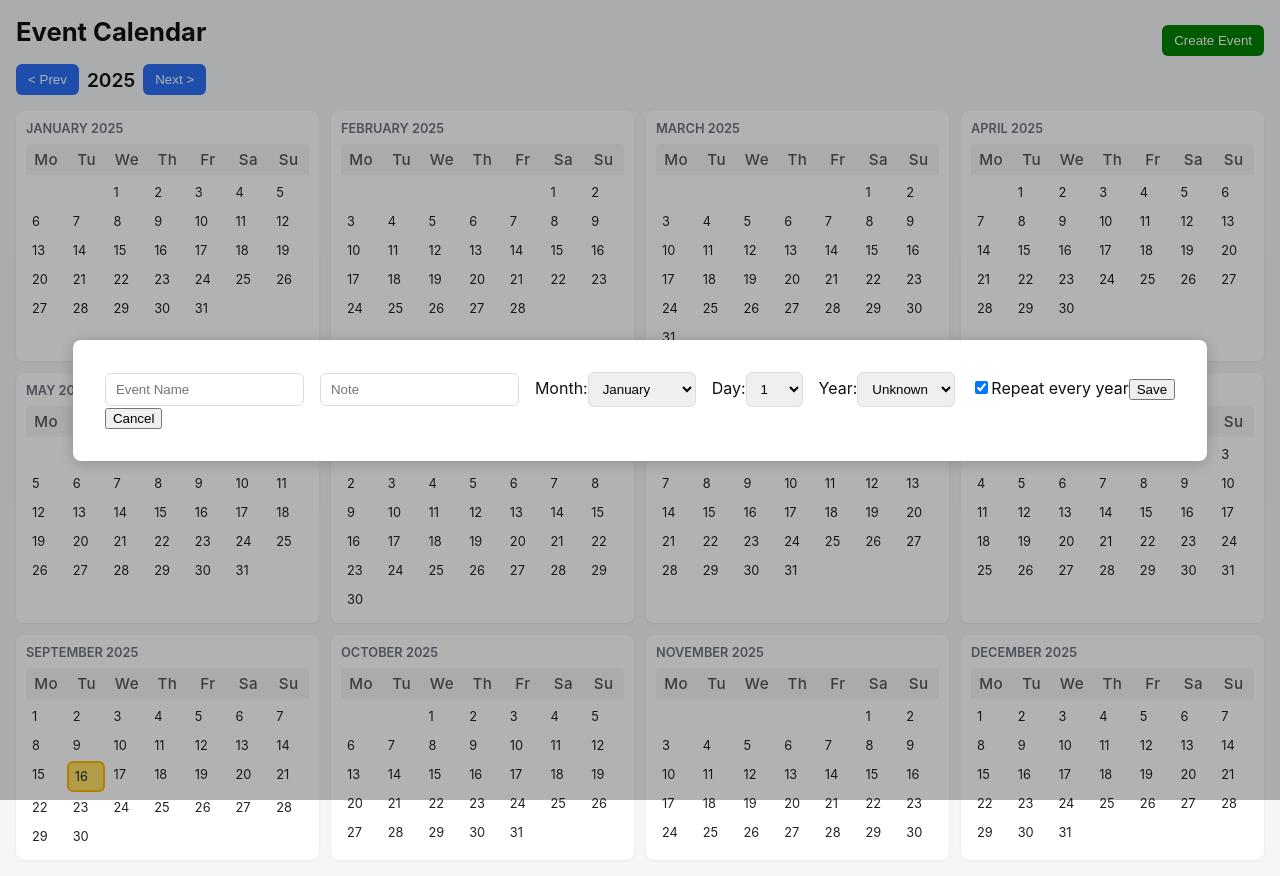
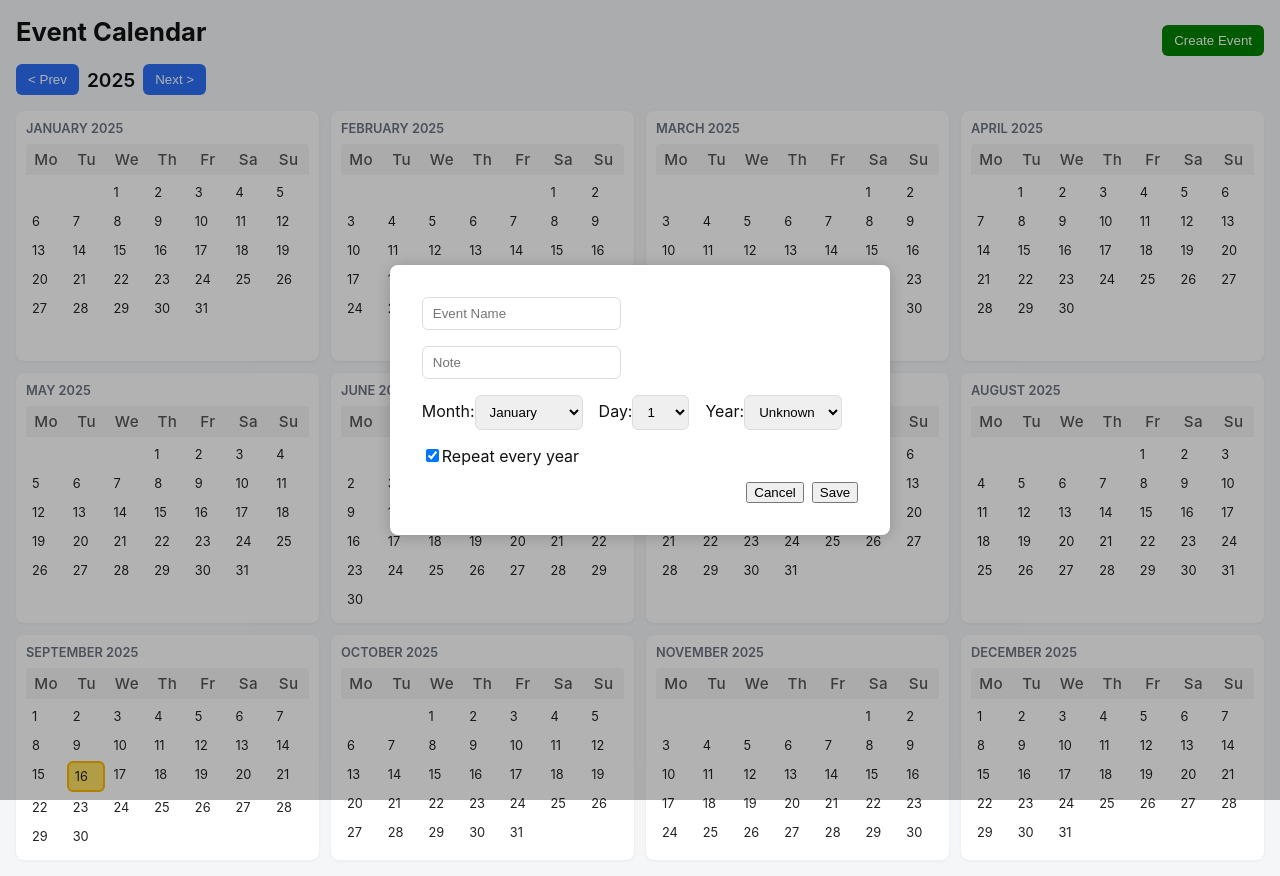
Before and after one commit to AlexandrNikienko/event-manager, a React (Vite) app: page / in a window 1280 px wide. Both pictures are taken after a click on the button "Create Event". Built offline with nearby package versions, Linux system fonts and the light colour scheme.

Commit message:
switch to sass

```diff
--- a/package.json
+++ b/package.json
@@ -22,6 +22,7 @@
     "eslint-plugin-react-hooks": "^5.2.0",
     "eslint-plugin-react-refresh": "^0.4.20",
     "globals": "^16.3.0",
+    "sass": "^1.92.1",
     "vite": "^7.1.2"
   }
 }
--- a/src/App.jsx
+++ b/src/App.jsx
@@ -55,15 +55,11 @@ export default function App() {
       {showModal && (
         <div className="modal-backdrop">
           <div className="modal">
-            <EventForm onSubmit={handleEventSubmit} initial={editingEvent} />
-            <button
-              onClick={() => {
+            <EventForm onSubmit={handleEventSubmit} initial={editingEvent}
+              onCancel={() => {
                 setShowModal(false);
                 setEditingEvent(null);
-              }}
-            >
-              Cancel
-            </button>
+              }}/>
           </div>
         </div>
       )}
--- a/src/components/EventForm.jsx
+++ b/src/components/EventForm.jsx
@@ -6,7 +6,7 @@ const MONTH_NAMES = [
   "July", "August", "September", "October", "November", "December"
 ];
 
-export default function EventForm({ onSubmit, initial }) {
+export default function EventForm({ onSubmit, initial, onCancel }) {
   const defaultState = {
     name: "",
     note: "",
@@ -61,7 +61,8 @@ export default function EventForm({ onSubmit, initial }) {
   };
 
   return (
-    <form onSubmit={handleSubmit}>
+    <form className="event-form" onSubmit={handleSubmit}>
+      <div>
         <input
           type="text"
           value={name}
@@ -69,12 +70,18 @@ export default function EventForm({ onSubmit, initial }) {
           placeholder="Event Name"
           required
         />
+      </div>
+
+      <div>
         <input
           type="text"
           value={note}
           onChange={e => setNote(e.target.value)}
           placeholder="Note"
         />
+      </div>
+
+      <div>
         <label>
           Month:
           <select value={month} onChange={e => setMonth(Number(e.target.value))}>
@@ -83,6 +90,7 @@ export default function EventForm({ onSubmit, initial }) {
             ))}
           </select>
         </label>
+
         <label>
           Day:
           <select value={day} onChange={e => setDay(Number(e.target.value))}>
@@ -100,7 +108,9 @@ export default function EventForm({ onSubmit, initial }) {
             )}
           </select>
         </label>
+      </div>
 
+      <div>
         <label>
           <input
             type="checkbox"
@@ -109,9 +119,14 @@ export default function EventForm({ onSubmit, initial }) {
           />
           Repeat every year
         </label>
+      </div>
 
 
+      <footer>
+        <button onClick={onCancel} type="button">Cancel</button>
+
         <button type="submit">Save</button>
+      </footer>
     </form>
   );
 }
--- a/src/main.jsx
+++ b/src/main.jsx
@@ -1,7 +1,7 @@
 import React from "react";
 import { createRoot } from "react-dom/client";
 import App from "./App";
-import "./styles.css";
+import "./styles.scss";
 
 createRoot(document.getElementById("root")).render(
   <React.StrictMode>
--- a/src/styles.css
+++ b/src/styles.scss
@@ -223,3 +223,15 @@ body {
   border-radius: 6px;
   cursor: pointer;
 }
+
+.event-form {
+  display: flex;
+  flex-direction: column;
+  gap: 1rem;
+
+  footer {
+    display: flex;
+    justify-content: flex-end;
+    gap: 8px;
+  }
+}
```
Also changed, not shown: 1 other file (tests, documents, lock files or other folders). Lines whose indentation alone changed are shown as unchanged.
